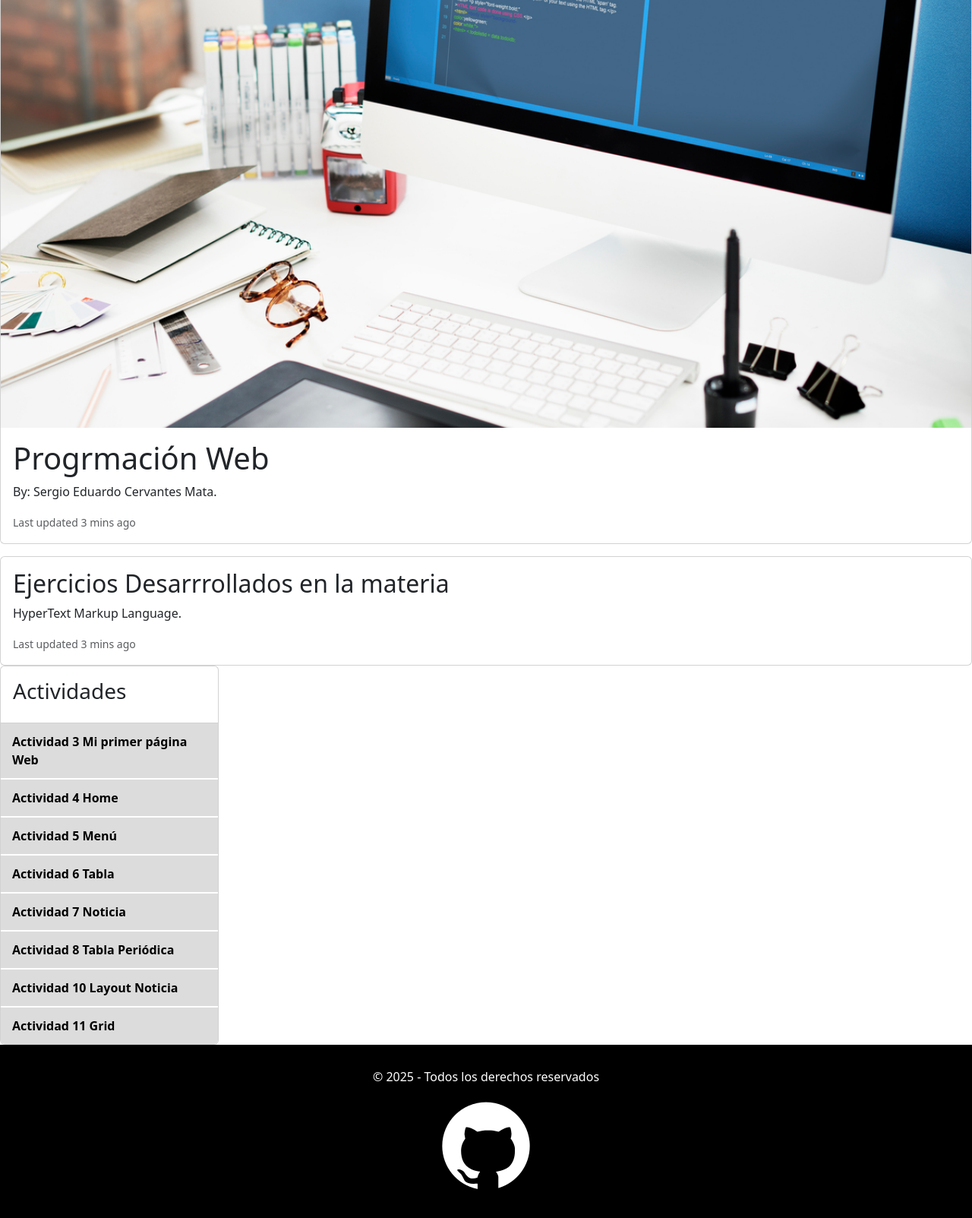
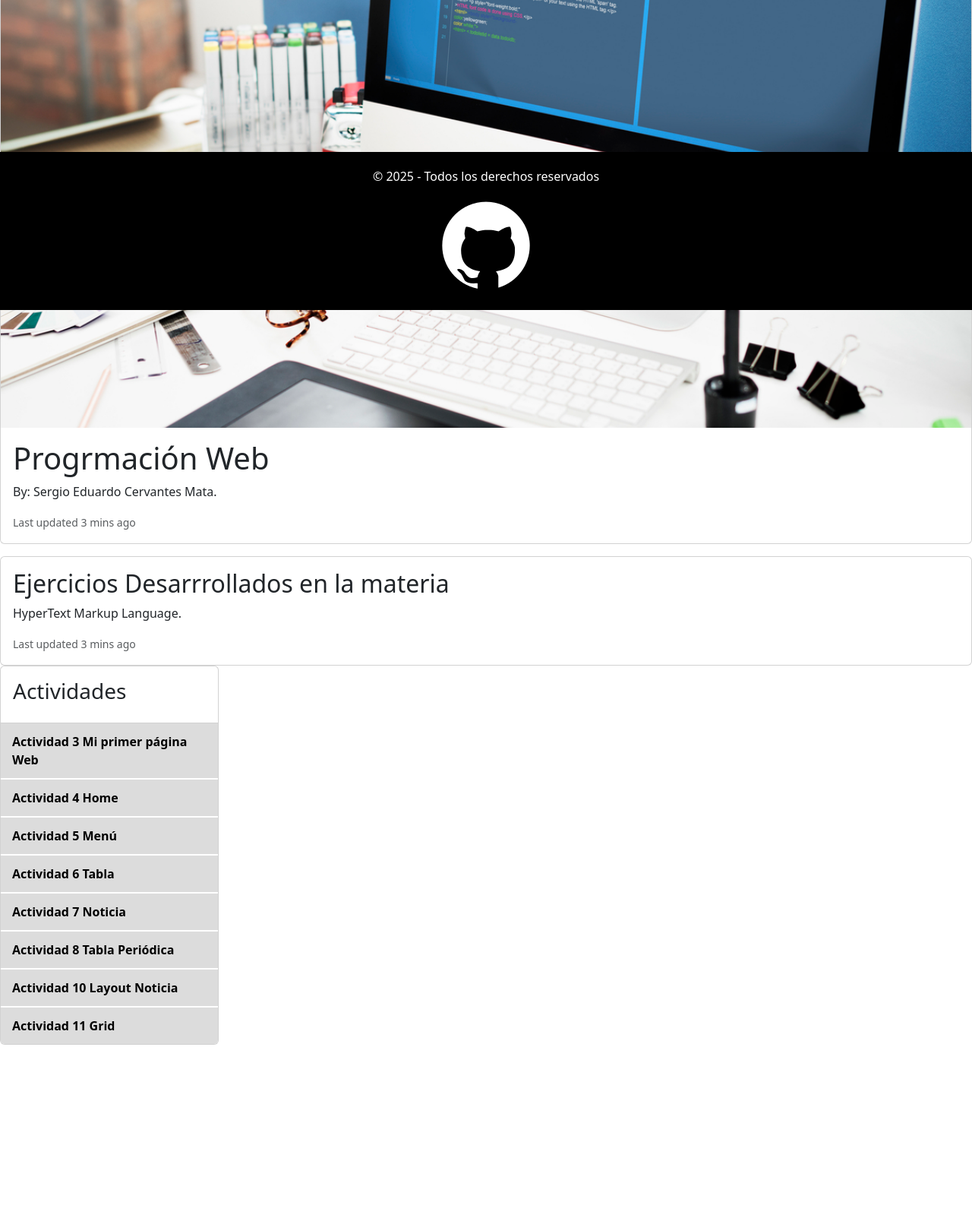
Before and after one commit to PySergmex/progra-web, a PHP site: page / in a window 1280 px wide. Shown: the part 392-1995 px from the top of the page at 76% size. After the commit the page ends 1767 px from the top, so only its background shows below. Run offline with PHP 8.4, Linux system fonts and the light colour scheme.

Commit message:
Actividad12-last-mod

```diff
--- a/Actividad12/Index.html
+++ b/Actividad12/Index.html
@@ -71,13 +71,12 @@
 <footer>
         <div class="footer">
             <p>© 2025 - Todos los derechos reservados</p>
-            <a href="https://github.com/PySergmex/progra-web/tree/main" target="_blank" rel="noopener noreferrer"><img src="/Actividad11/img/git.png" alt="Github"></a>
+            <a href="https://github.com/PySergmex/progra-web/tree/main" target="_blank" rel="noopener noreferrer"><img src="/img/git.png" alt="Github"></a>
         </div>
 </footer>
 
     <!--JS BOOTSTRAP-->
 <script src="https://cdn.jsdelivr.net/npm/bootstrap@5.3.8/dist/js/bootstrap.bundle.min.js" integrity="sha384-FKyoEForCGlyvwx9Hj09JcYn3nv7wiPVlz7YYwJrWVcXK/BmnVDxM+D2scQbITxI" crossorigin="anonymous"></script>
 
-
 </body>
 </html>
--- a/Actividad12/style.css
+++ b/Actividad12/style.css
@@ -56,10 +56,12 @@
 }
 
 /*Footer*/
-        .footer {
-            color: white;
-            background-color: black;
-            width: 100%;
-            padding: 30px 0px;
-            text-align: center;
-        }
+footer{
+    background-color:rgb(0, 0, 0);
+    color:white;
+    text-align: center;
+    padding: 20px;
+    position: fixed;
+    bottom: 0;
+    width: 100%;
+}
```
